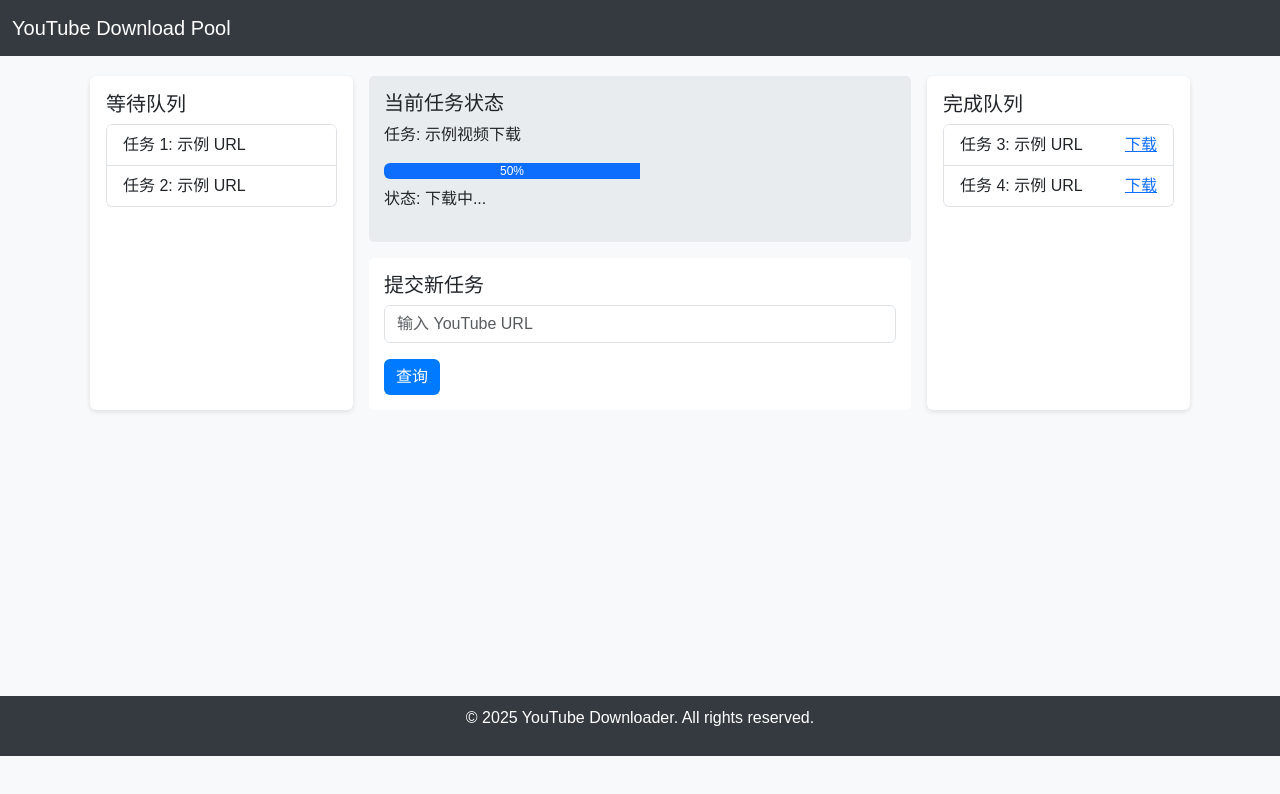
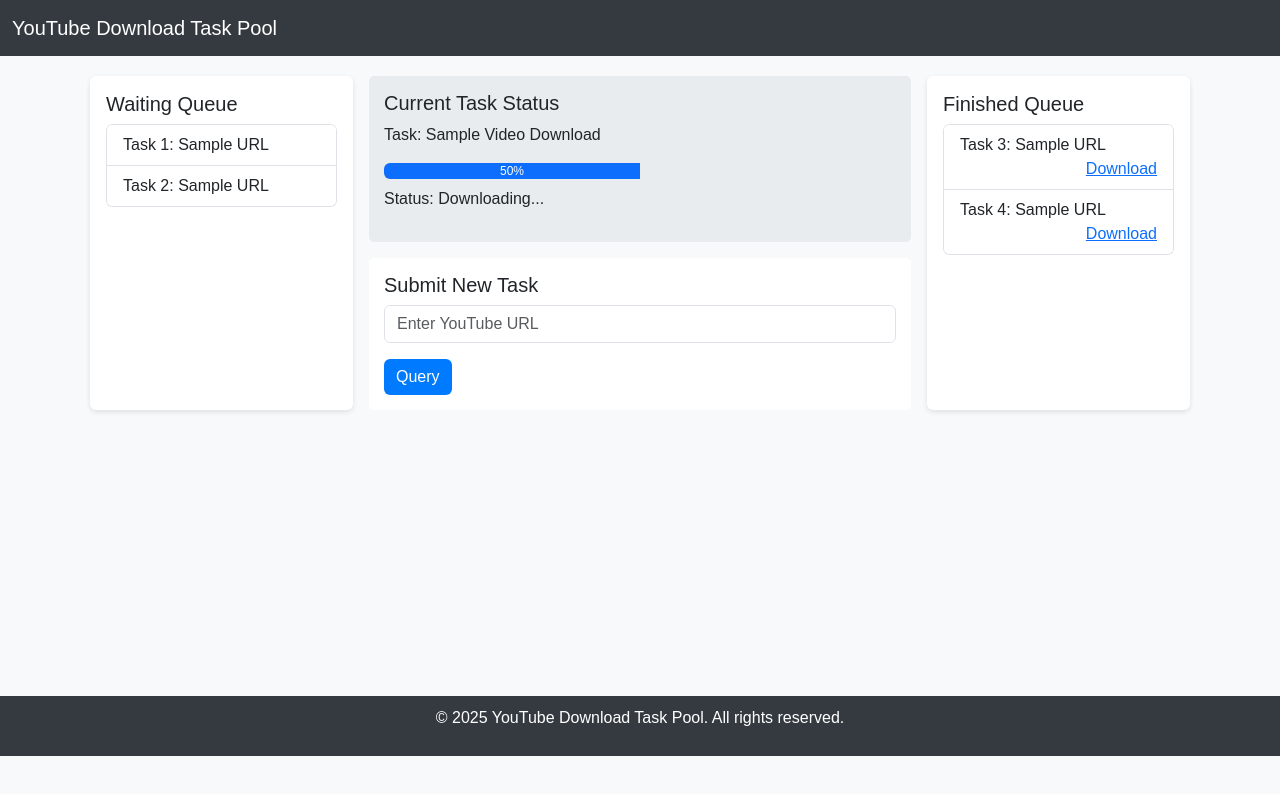
Before and after one commit to lincolnTeng/tube, a plain HTML site: page pool.html in a window 1280 px wide. Drawn offline with nearby package versions, Linux system fonts and the light colour scheme.

Commit message:
Update pool.html

```diff
--- a/pool.html
+++ b/pool.html
@@ -1,12 +1,12 @@
 <!DOCTYPE html>
-<html lang="zh-CN">
+<html lang="en">
 <head>
     <meta charset="UTF-8">
     <meta name="viewport" content="width=device-width, initial-scale=1.0">
-    <title>YouTube Download Pool </title>
+    <title>YouTube Download Task Pool</title>
     <!-- Bootstrap CSS -->
     <link href="https://cdn.jsdelivr.net/npm/bootstrap@5.3.3/dist/css/bootstrap.min.css" rel="stylesheet">
-    <!-- 自定义样式 -->
+    <!-- Custom Styles -->
     <style>
         body {
             background-color: #f8f9fa;
@@ -56,61 +56,61 @@
     <!-- Top Nav -->
     <nav class="navbar navbar-dark">
         <div class="container-fluid">
-            <a class="navbar-brand" href="#">YouTube Download Pool </a>
+            <a class="navbar-brand" href="#">YouTube Download Task Pool</a>
         </div>
     </nav>
 
-    <!-- 内容区域 -->
+    <!-- Content Section -->
     <div class="container content-section">
         <div class="row g-3">
-            <!-- Waiting Task 队列 -->
+            <!-- Waiting Task Queue -->
             <div class="col-md-3">
                 <div class="card task-card">
                     <div class="card-body">
-                        <h5 class="card-title">等待队列</h5>
+                        <h5 class="card-title">Waiting Queue</h5>
                         <ul class="list-group queue-list">
-                            <li class="list-group-item">任务 1: 示例 URL</li>
-                            <li class="list-group-item">任务 2: 示例 URL</li>
+                            <li class="list-group-item">Task 1: Sample URL</li>
+                            <li class="list-group-item">Task 2: Sample URL</li>
                         </ul>
                     </div>
                 </div>
             </div>
 
-            <!-- 中间区域：当前任务状态 + 新任务提交 -->
+            <!-- Middle Section: Current Task Status + New Task Submission -->
             <div class="col-md-6">
-                <!-- 当前任务状态 -->
+                <!-- Current Task Status -->
                 <div class="task-status mb-3">
-                    <h5>当前任务状态</h5>
-                    <p>任务: 示例视频下载</p>
+                    <h5>Current Task Status</h5>
+                    <p>Task: Sample Video Download</p>
                     <div class="progress">
                         <div class="progress-bar" role="progressbar" style="width: 50%;" aria-valuenow="50" aria-valuemin="0" aria-valuemax="100">50%</div>
                     </div>
-                    <p class="mt-2">状态: 下载中...</p>
+                    <p class="mt-2">Status: Downloading...</p>
                 </div>
 
-                <!-- 新任务提交区域 -->
+                <!-- New Task Submission Area -->
                 <div class="submit-area">
-                    <h5>提交新任务</h5>
+                    <h5>Submit New Task</h5>
                     <div class="mb-3">
-                        <input type="text" class="form-control" id="taskUrl" placeholder="输入 YouTube URL">
+                        <input type="text" class="form-control" id="taskUrl" placeholder="Enter YouTube URL">
                     </div>
-                    <button class="btn btn-primary me-2" id="queryBtn">查询</button>
+                    <button class="btn btn-primary me-2" id="queryBtn">Query</button>
                     <div class="mt-3" id="videoInfo" style="display: none;">
-                        <p>标题: 示例视频</p>
-                        <p>时长: 3:45</p>
-                        <button class="btn btn-primary" id="submitBtn">确认提交</button>
+                        <p>Title: Sample Video</p>
+                        <p>Duration: 3:45</p>
+                        <button class="btn btn-primary" id="submitBtn">Confirm Submission</button>
                     </div>
                 </div>
             </div>
 
-            <!-- Finished Task 队列 -->
+            <!-- Finished Task Queue -->
             <div class="col-md-3">
                 <div class="card task-card">
                     <div class="card-body">
-                        <h5 class="card-title">完成队列</h5>
+                        <h5 class="card-title">Finished Queue</h5>
                         <ul class="list-group queue-list">
-                            <li class="list-group-item">任务 3: 示例 URL <a href="#" class="float-end">下载</a></li>
-                            <li class="list-group-item">任务 4: 示例 URL <a href="#" class="float-end">下载</a></li>
+                            <li class="list-group-item">Task 3: Sample URL <a href="#" class="float-end">Download</a></li>
+                            <li class="list-group-item">Task 4: Sample URL <a href="#" class="float-end">Download</a></li>
                         </ul>
                     </div>
                 </div>
@@ -120,22 +120,22 @@
 
     <!-- Bottom Info -->
     <footer class="text-center">
-        <p>&copy; 2025 YouTube Downloader. All rights reserved.</p>
+        <p>© 2025 YouTube Download Task Pool. All rights reserved.</p>
     </footer>
 
-    <!-- Bootstrap JS 和自定义脚本 -->
+    <!-- Bootstrap JS and Custom Script -->
     <script src="https://cdn.jsdelivr.net/npm/bootstrap@5.3.3/dist/js/bootstrap.bundle.min.js"></script>
     <script>
-        // 简单的交互示例（仅展示效果）
+        // Simple interaction demo (for display purposes)
         document.getElementById('queryBtn').addEventListener('click', function() {
             const videoInfo = document.getElementById('videoInfo');
-            videoInfo.style.display = 'block'; // 点击查询后显示视频信息
+            videoInfo.style.display = 'block'; // Show video info after clicking Query
         });
 
         document.getElementById('submitBtn').addEventListener('click', function() {
-            alert('任务已提交到等待队列！');
-            document.getElementById('videoInfo').style.display = 'none'; // 提交后隐藏
-            document.getElementById('taskUrl').value = ''; // 清空输入框
+            alert('Task submitted to Waiting Queue!');
+            document.getElementById('videoInfo').style.display = 'none'; // Hide after submission
+            document.getElementById('taskUrl').value = ''; // Clear input field
         });
     </script>
 </body>
```
